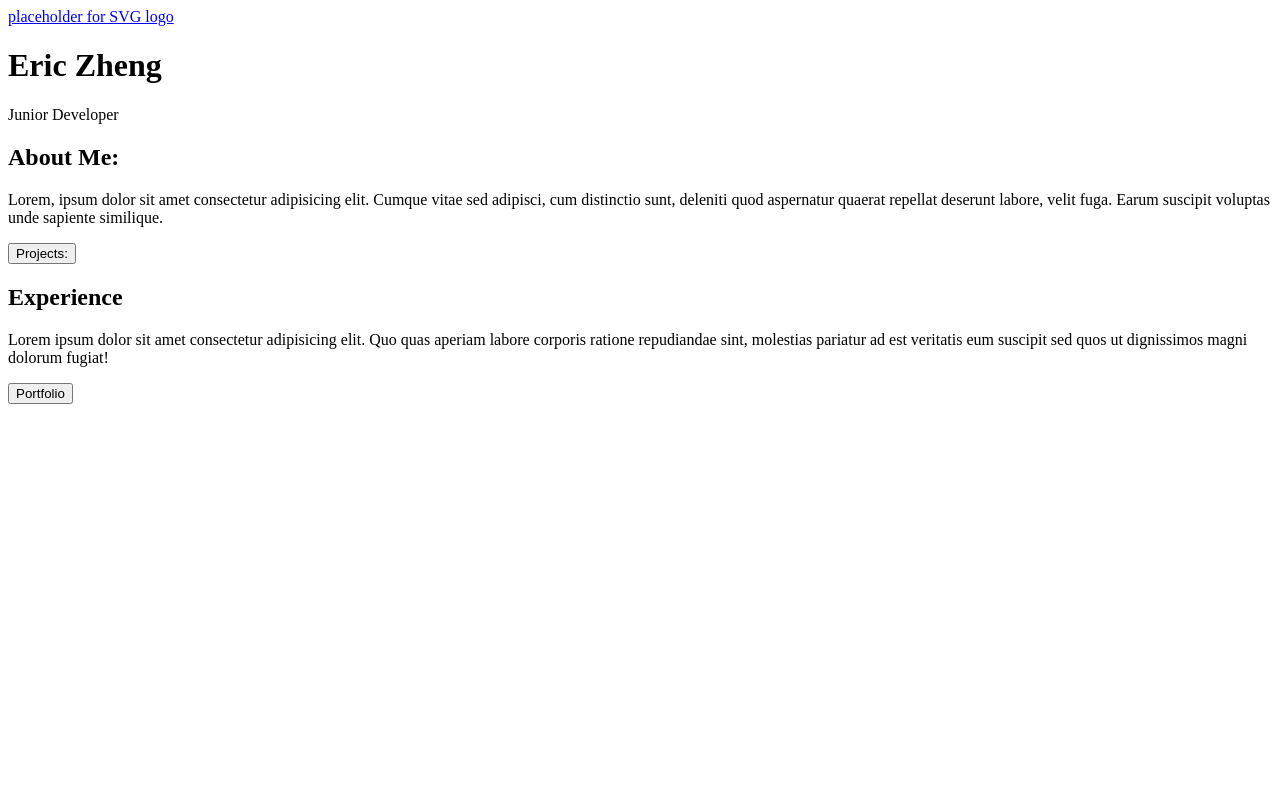
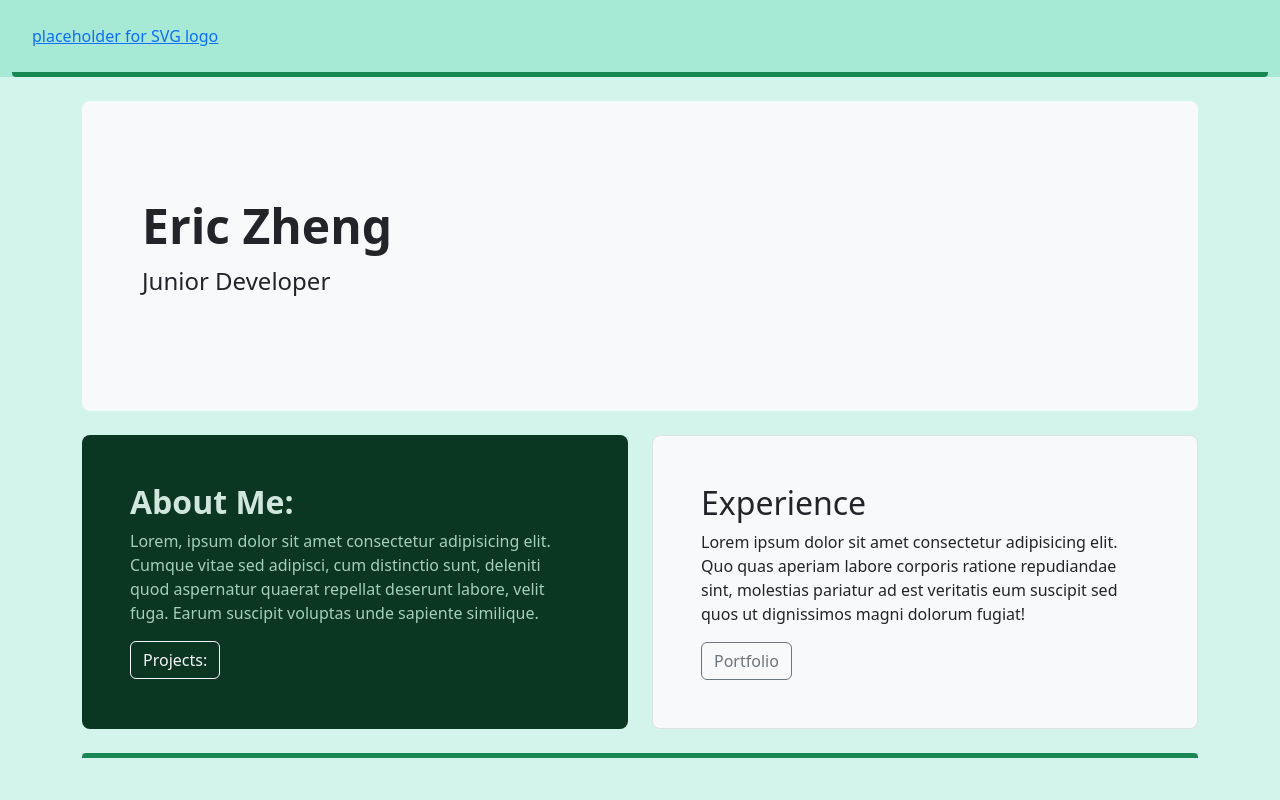
Before and after one commit to monoclonalAb/eric-zheng-website, a Flask app: page / in a window 1280 px wide. Run offline with Flask 2, Linux system fonts and the light colour scheme; some libraries are stand-ins or nearby versions.

Commit message:
restructure folders

```diff
--- a/scss/custom.scss
+++ b/scss/custom.scss
@@ -35,18 +35,18 @@ $teals: (
 );
 
 // 5. Include remainder of required parts
-@import "../node_modules/bootstrap/scss/maps";
-@import "../node_modules/bootstrap/scss/mixins";
-@import "../node_modules/bootstrap/scss/root";
+@import "../static/node_modules/bootstrap/scss/maps";
+@import "../static/node_modules/bootstrap/scss/mixins";
+@import "../static/node_modules/bootstrap/scss/root";
 
 // 6. Optionally include any other parts as needed
-@import "../node_modules/bootstrap/scss/utilities";
-@import "../node_modules/bootstrap/scss/reboot";
-@import "../node_modules/bootstrap/scss/type";
-@import "../node_modules/bootstrap/scss/images";
-@import "../node_modules/bootstrap/scss/containers";
-@import "../node_modules/bootstrap/scss/grid";
-@import "../node_modules/bootstrap/scss/helpers";
+@import "../static/node_modules/bootstrap/scss/utilities";
+@import "../static/node_modules/bootstrap/scss/reboot";
+@import "../static/node_modules/bootstrap/scss/type";
+@import "../static/node_modules/bootstrap/scss/images";
+@import "../static/node_modules/bootstrap/scss/containers";
+@import "../static/node_modules/bootstrap/scss/grid";
+@import "../static/node_modules/bootstrap/scss/helpers";
 
 @each $key, $value in $greens {
     .bg-green-#{$key}{
@@ -77,6 +77,6 @@ $teals: (
 }
 
 // 7. Optionally include utilities API last to generate classes based on the Sass map in `_utilities.scss`
-@import "../node_modules/bootstrap/scss/utilities/api";
+@import "../static/node_modules/bootstrap/scss/utilities/api";
 
 // 8. Add additional custom code here
--- a/templates/index.html
+++ b/templates/index.html
@@ -9,8 +9,8 @@
     <meta name="description" content="Eric Zheng's personal website">
     <meta name="author" content="Eric Zheng">
 
-    <link rel="stylesheet" href="{{ url_for('css', filename='custom.css')}}">
-    <link rel="stylesheet" href="{{ url_for('node_modules', filename='bootstrap/dist/css/bootstrap.css') }}">
+    <link rel="stylesheet" href="{{ url_for('static', filename='css/custom.css')}}">
+    <link rel="stylesheet" href="{{ url_for('static', filename='node_modules/bootstrap/dist/css/bootstrap.css') }}">
 
   </head>
 
```
Also changed, not shown: static/css/custom.css (renamed from css/custom.css), 2 other files.
